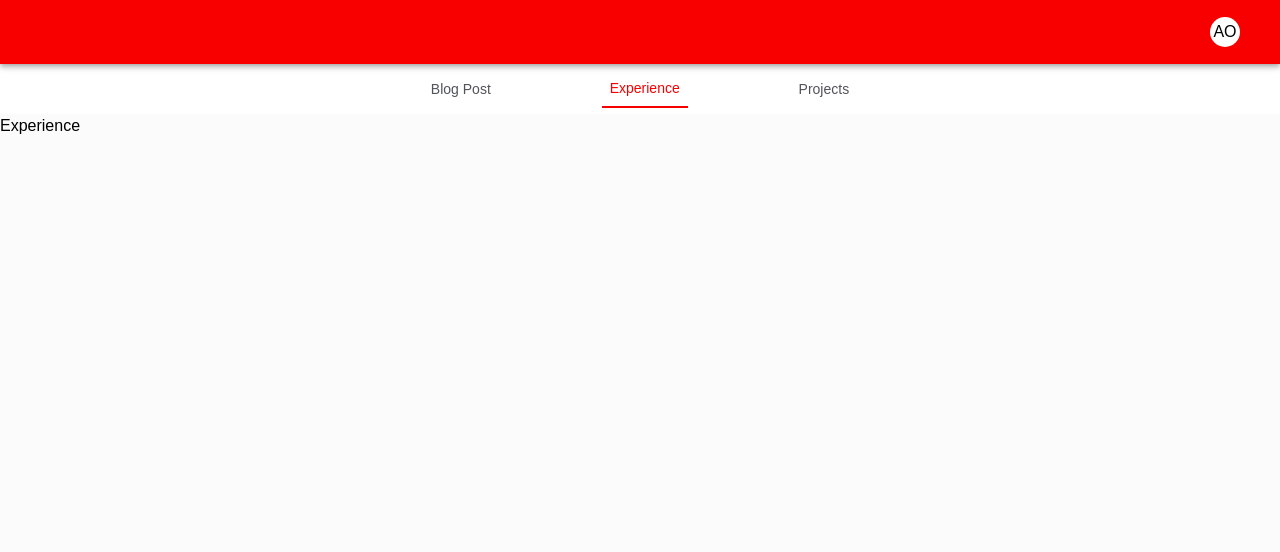
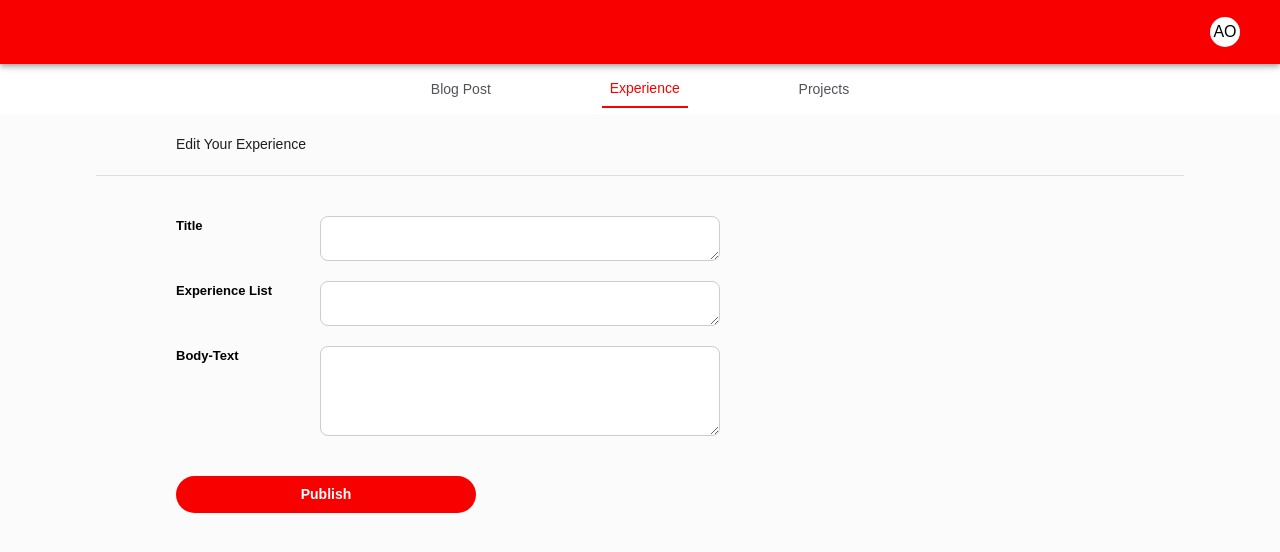
Before and after one commit to Babajide777/the-oyafemi-portfolio, a Next.js app in the folder admin/: page / in a window 1280 px wide. Both pictures are taken after a click on the button "Experience". Shown: the top 552 px of the page. Built offline with nearby package versions, Linux system fonts and the light colour scheme.

Commit message:
The experience page has been built

```diff
--- a/admin/app/Components/DashboardContents/Experience.tsx
+++ b/admin/app/Components/DashboardContents/Experience.tsx
@@ -1,17 +1,115 @@
 "use client";
 
-import { Box } from "@mui/material";
-import React from "react";
+import { Box, Button, Divider, TextField, Typography } from "@mui/material";
+import React, { useState } from "react";
+import FormArea from "../FormArea";
 
 const Experience = () => {
+  const [title, setTitle] = useState("");
+  const [experienceList, setExperienceList] = useState("");
+  const [bodyText, setBodyText] = useState("");
+
   return (
     <Box
       sx={{
         background: (theme) => theme.palette.custom.darkGray2,
         minHeight: "100vh",
+        display: "flex",
+        justifyContent: "center",
       }}
     >
-      Experience
+      <Box sx={{ width: "85%", margin: "20px 0" }}>
+        <Typography
+          sx={{
+            fontWeight: "500",
+            fontStyle: "medium",
+            fontSize: "14px",
+            color: (theme) => theme.palette.custom.Black200,
+            marginBottom: "20px",
+            marginLeft: "80px",
+          }}
+        >
+          Edit Your Experience
+        </Typography>
+        <Divider />
+        <Box component="form" sx={{ padding: "40px 0" }}>
+          <FormArea
+            title="Title"
+            value={title}
+            handleChangeArea={(e) => setTitle(e.target.value)}
+            minRows={1.5}
+            sx={{
+              display: "flex",
+              flexDirection: { xs: "column", md: "row" },
+              justifyContent: "space-between",
+              gap: 1,
+              marginLeft: { xs: "0", md: "80px" },
+              width: { xs: "100%", md: "50%" },
+            }}
+            titleName={{
+              fontSize: "13px",
+              fontWeight: "700",
+              fontStyle: "bold",
+            }}
+            textareaSx={{ width: { xs: "100%", md: "400px" } }}
+          />
+          <FormArea
+            title="Experience List"
+            value={experienceList}
+            handleChangeArea={(e) => setExperienceList(e.target.value)}
+            minRows={1.5}
+            sx={{
+              display: "flex",
+              flexDirection: { xs: "column", md: "row" },
+              justifyContent: "space-between",
+              gap: 1,
+              marginLeft: { xs: "0", md: "80px" },
+              margin: "20px 0",
+              width: { xs: "100%", md: "50%" },
+            }}
+            titleName={{
+              fontSize: "13px",
+              fontWeight: "700",
+              fontStyle: "bold",
+            }}
+            textareaSx={{ width: { xs: "100%", md: "400px" } }}
+          />
+          <FormArea
+            title="Body-Text"
+            value={bodyText}
+            handleChangeArea={(e) => setBodyText(e.target.value)}
+            minRows={4}
+            sx={{
+              display: "flex",
+              flexDirection: { xs: "column", md: "row" },
+              justifyContent: "space-between",
+              gap: 1,
+              marginLeft: { xs: "0", md: "80px" },
+              width: { xs: "100%", md: "50%" },
+            }}
+            titleName={{
+              fontSize: "13px",
+              fontWeight: "700",
+              fontStyle: "bold",
+            }}
+            textareaSx={{ width: { xs: "100%", md: "400px" } }}
+          />
+        </Box>
+        <Button
+          sx={{
+            color: (theme) => theme.palette.custom.white,
+            background: (theme) => theme.palette.custom.Red,
+            width: { xs: "200px", md: "300px" },
+            borderRadius: "30px",
+            marginLeft: { xs: "0", md: "80px" },
+            textTransform: "capitalize",
+            fontWeight: 600,
+            fontSize: "14px",
+          }}
+        >
+          Publish
+        </Button>
+      </Box>
     </Box>
   );
 };
```
